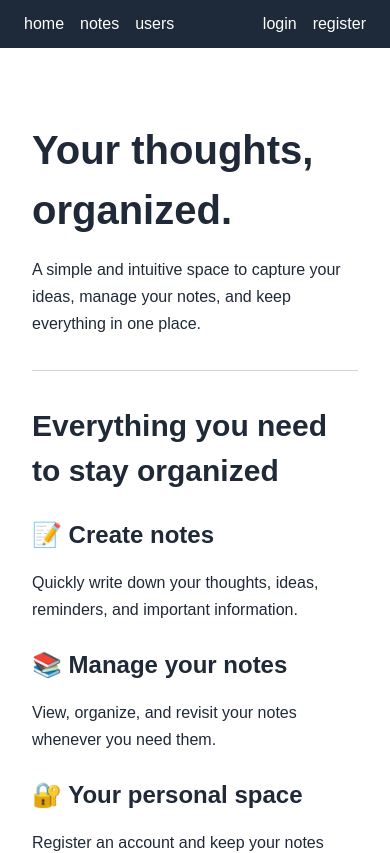
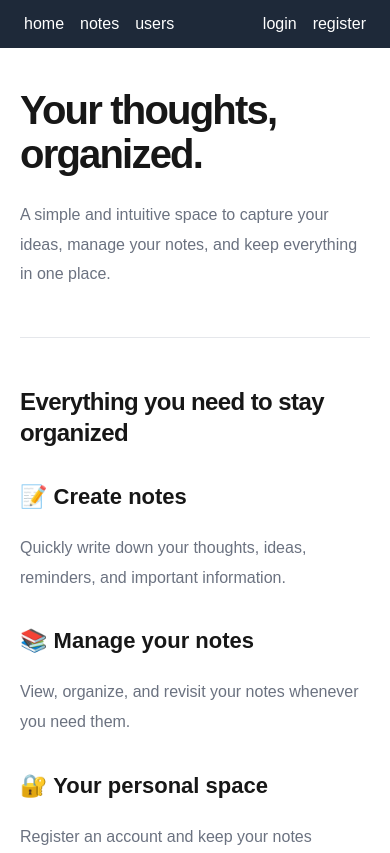
Before and after one commit to mcmnyages/fullstackopen, a Next.js app in the folder part14(Next.js)/notes-app/: page / in a window 390 px wide. Shown: the top 853 px of the page. Built offline with nearby package versions, Linux system fonts and the light colour scheme; no server answers.

Commit message:
feat: enhance global styles with improved theming and responsive design

```diff
--- a/part14(Next.js)/notes-app/app/globals.css
+++ b/part14(Next.js)/notes-app/app/globals.css
@@ -1,8 +1,14 @@
+
 @import "tailwindcss";
 
 :root {
   --background: #ffffff;
   --foreground: #171717;
+  --muted: #6b7280;
+  --border: #e5e7eb;
+  --accent: #2563eb;
+  --accent-hover: #1d4ed8;
+  --surface: #f9fafb;
 }
 
 @theme inline {
@@ -16,60 +22,92 @@
   :root {
     --background: #0a0a0a;
     --foreground: #ededed;
+    --muted: #a1a1aa;
+    --border: #27272a;
+    --accent: #60a5fa;
+    --accent-hover: #93c5fd;
+    --surface: #18181b;
   }
+}
+
+* {
+  box-sizing: border-box;
 }
 
 body {
   background: var(--background);
   color: var(--foreground);
   font-family: Arial, Helvetica, sans-serif;
+  margin: 0;
+  min-height: 100vh;
 }
 
+/* Homepage container */
 
 .markdown {
-  max-width: 900px;
+  width: 100%;
+  max-width: 1000px;
   margin: 0 auto;
-  padding: 3rem 2rem;
-  color: #1f2937;
+  padding: 4rem 2rem 6rem;
+  color: var(--foreground);
 }
 
+/* Headings */
+
 .markdown h1 {
-  font-size: 2.5rem;
-  font-weight: bold;
-  margin: 1.5rem 0 1rem;
+  font-size: clamp(2.5rem, 6vw, 3.75rem);
+  font-weight: 800;
+  letter-spacing: -0.045em;
+  line-height: 1.1;
+  margin: 0 0 1.5rem;
 }
 
 .markdown h2 {
   font-size: 1.875rem;
-  font-weight: bold;
+  font-weight: 700;
+  letter-spacing: -0.025em;
+  margin: 3rem 0 1rem;
+  line-height: 1.3;
+}
+
+.markdown h3 {
+  font-size: 1.375rem;
+  font-weight: 650;
   margin: 2rem 0 0.75rem;
 }
 
-.markdown h3 {
-  font-size: 1.5rem;
-  font-weight: 600;
-  margin: 1.5rem 0 0.5rem;
+/* Paragraphs */
+
+.markdown p {
+  color: var(--muted);
+  font-size: 1.0625rem;
+  line-height: 1.85;
+  margin: 1.25rem 0;
+  max-width: 75ch;
 }
 
-.markdown p {
-  margin: 1rem 0;
-  line-height: 1.7;
+/* Links */
+
+.markdown a {
+  color: var(--accent);
+  font-weight: 600;
+  text-decoration: none;
+  transition: color 0.2s ease;
 }
 
-.markdown a {
-  color: #3b82f6;
+.markdown a:hover {
+  color: var(--accent-hover);
   text-decoration: underline;
 }
 
-.markdown a:hover {
-  color: #2563eb;
-}
+/* Lists */
 
 .markdown ul,
 .markdown ol {
-  margin: 1rem 0;
-  padding-left: 2rem;
-  line-height: 1.7;
+  margin: 1.25rem 0;
+  padding-left: 1.75rem;
+  color: var(--muted);
+  line-height: 1.9;
 }
 
 .markdown ul {
@@ -81,10 +119,115 @@ body {
 }
 
 .markdown li {
+  padding-left: 0.35rem;
   margin: 0.5rem 0;
 }
 
+.markdown li::marker {
+  color: var(--accent);
+}
+
+/* Horizontal rule */
+
 .markdown hr {
+  border: 0;
+  border-top: 1px solid var(--border);
+  margin: 3rem 0;
+}
+
+/* Blockquotes */
+
+.markdown blockquote {
+  border-left: 4px solid var(--accent);
+  background: var(--surface);
   margin: 2rem 0;
-  opacity: 0.2;
+  padding: 1rem 1.5rem;
+  border-radius: 0 0.5rem 0.5rem 0;
 }
+
+.markdown blockquote p {
+  margin: 0;
+}
+
+/* Inline code */
+
+.markdown :not(pre) > code {
+  background: var(--surface);
+  border: 1px solid var(--border);
+  border-radius: 0.375rem;
+  padding: 0.2rem 0.4rem;
+  font-size: 0.9em;
+  font-family: monospace;
+}
+
+/* Code blocks */
+
+.markdown pre {
+  background: var(--surface);
+  border: 1px solid var(--border);
+  border-radius: 0.75rem;
+  padding: 1.25rem;
+  overflow-x: auto;
+  line-height: 1.7;
+  margin: 1.5rem 0;
+}
+
+.markdown pre code {
+  font-family: monospace;
+  font-size: 0.9rem;
+}
+
+/* Images */
+
+.markdown img {
+  max-width: 100%;
+  height: auto;
+  border-radius: 0.75rem;
+  margin: 2rem 0;
+}
+
+/* Tables */
+
+.markdown table {
+  width: 100%;
+  border-collapse: collapse;
+  margin: 2rem 0;
+  font-size: 0.95rem;
+}
+
+.markdown th,
+.markdown td {
+  padding: 0.875rem 1rem;
+  border: 1px solid var(--border);
+  text-align: left;
+}
+
+.markdown th {
+  background: var(--surface);
+  font-weight: 700;
+}
+
+/* Responsive design */
+
+@media (max-width: 640px) {
+  .markdown {
+    padding: 2.5rem 1.25rem 4rem;
+  }
+
+  .markdown h1 {
+    font-size: 2.5rem;
+  }
+
+  .markdown h2 {
+    font-size: 1.5rem;
+    margin-top: 2.5rem;
+  }
+
+  .markdown p {
+    font-size: 1rem;
+  }
+
+  .markdown pre {
+    padding: 1rem;
+  }
+}
```
